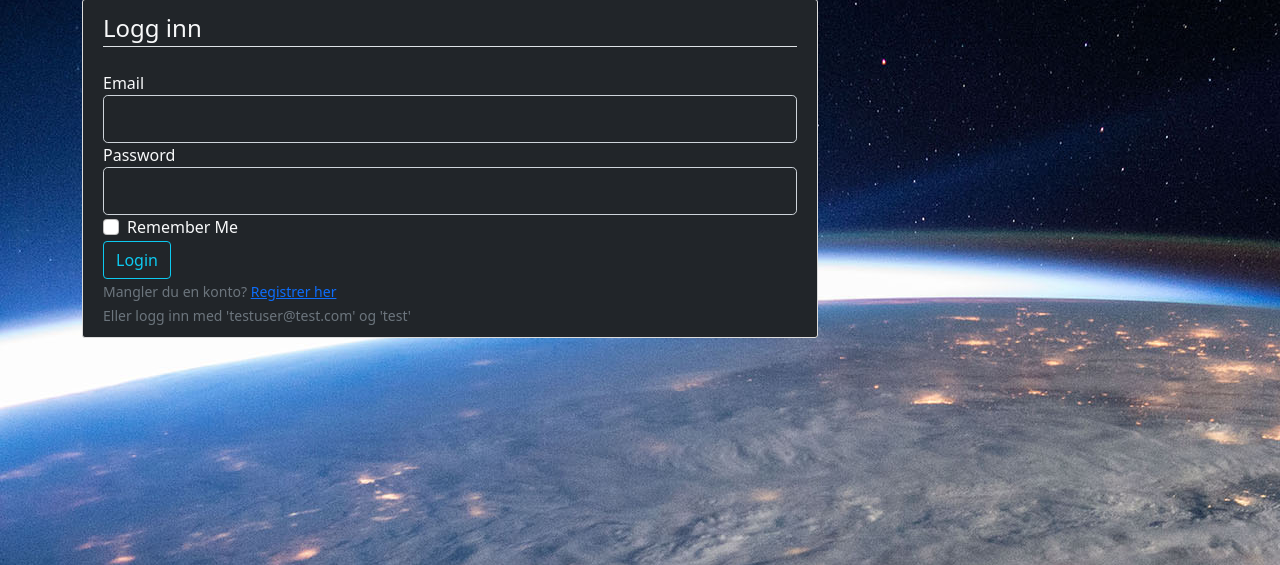
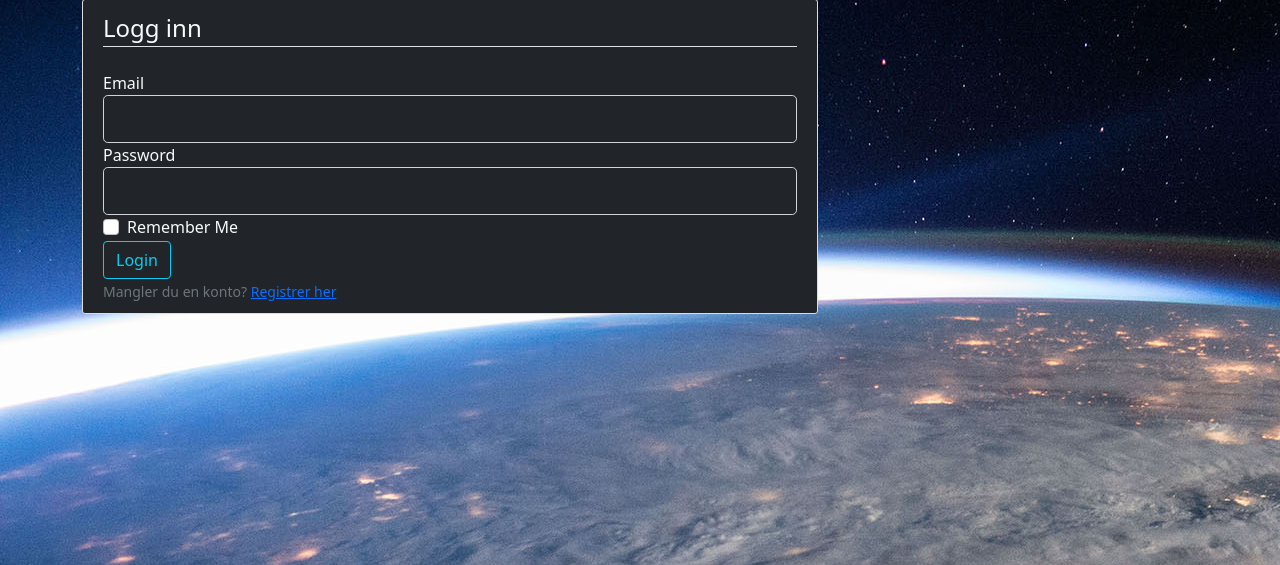
Before and after one commit to simon-f-j/Flask_Finn, a Flask app: page /login in a window 1280 px wide. Shown: the part 121-686 px from the top of the page. Run offline with Flask 2, Linux system fonts and the light colour scheme; some libraries are stand-ins or nearby versions.

Commit message:
Update login.html

```diff
--- a/Flask_Finn/flaskblog/templates/login.html
+++ b/Flask_Finn/flaskblog/templates/login.html
@@ -43,9 +43,6 @@
         </div>
         <small class="text-muted">
             Mangler du en konto? <a class="ml-2" href="{{ url_for('register') }}">Registrer her</a>
-        </small></br>
-        <small class="text-muted">
-            Eller logg inn med 'testuser@test.com' og 'test'
         </small>
     </form>
 </div>
```
